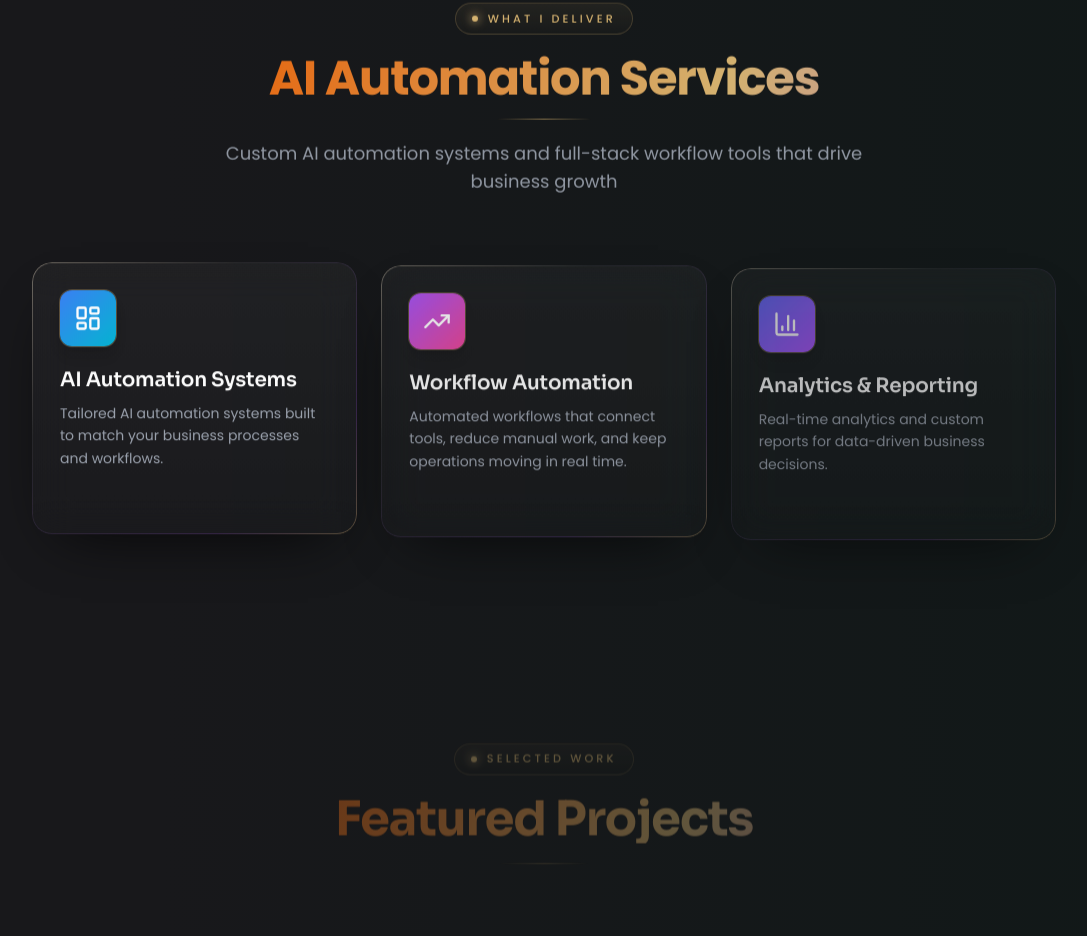
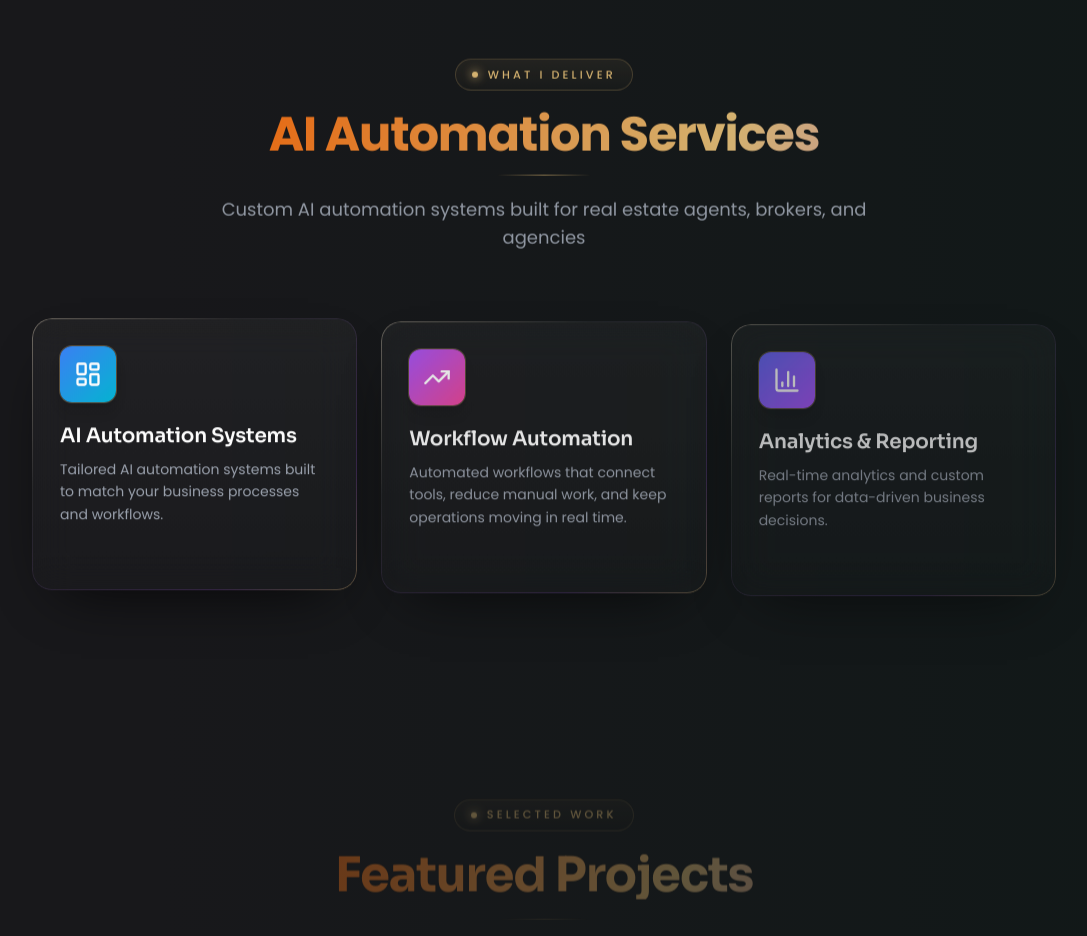
Before and after one commit to Abdullahkhan80/My-Protfolio, a React (Vite) app: page / in a window 1280 px wide. Shown: the part 2240-3176 px from the top of the page, without its empty margins (96-1183 px from the left). Built offline with nearby package versions, Linux system fonts and the light colour scheme.

Commit message:
feat: update portfolio content and descriptions to focus on AI automation for real estate

```diff
--- a/index.html
+++ b/index.html
@@ -6,10 +6,10 @@
     <meta name="viewport" content="width=device-width, initial-scale=1.0" />
 
     <!-- Primary Meta Tags -->
-    <title>Abdullah - MERN Stack Developer | Full Stack Web Developer</title>
-    <meta name="title" content="Abdullah - MERN Stack Developer | Full Stack Web Developer" />
-    <meta name="description" content="Professional MERN Stack Developer specializing in React, Node.js, Express.js, and MongoDB. Creating innovative web applications with responsive design and modern technologies. View my portfolio and projects." />
-    <meta name="keywords" content="Abdullah, MERN Stack Developer, Full Stack Developer, Web Developer, React Developer, Node.js Developer, JavaScript Developer, Frontend Developer, Backend Developer, MongoDB Developer, Express.js Developer, Portfolio, Web Applications, Responsive Design, Modern Web Development" />
+    <title>Abdullah - AI Automation for Real Estate | Lead & CRM Workflow Systems</title>
+    <meta name="title" content="Abdullah - AI Automation for Real Estate | Lead & CRM Workflow Systems" />
+    <meta name="description" content="AI automation specialist for real estate agents and agencies. I build lead follow-up automation, CRM integrations, listing workflows, and appointment scheduling systems that help realtors capture more leads and close more deals." />
+    <meta name="keywords" content="Abdullah, Real Estate Automation, AI Automation for Realtors, Lead Follow-Up Automation, Real Estate CRM Integration, Listing Automation, Appointment Scheduling, Workflow Automation, Real Estate Agents, AI Systems, Automation Developer, Portfolio" />
     <meta name="author" content="Abdullah" />
     <meta name="robots" content="index, follow" />
     <meta name="language" content="English" />
@@ -33,8 +33,8 @@
     <!-- Open Graph / Facebook -->
     <meta property="og:type" content="website" />
     <meta property="og:url" content="https://abdullah-drab.vercel.app/" />
-    <meta property="og:title" content="Abdullah - MERN Stack Developer | Full Stack Web Developer" />
-    <meta property="og:description" content="Professional MERN Stack Developer specializing in React, Node.js, Express.js, and MongoDB. Creating innovative web applications with responsive design and modern technologies." />
+    <meta property="og:title" content="Abdullah - AI Automation for Real Estate | Lead & CRM Workflow Systems" />
+    <meta property="og:description" content="AI automation specialist for real estate agents and agencies. Lead follow-up automation, CRM integrations, listing workflows, and appointment scheduling systems that help realtors close more deals." />
     <meta property="og:image" content="https://abdullah-drab.vercel.app/Meta.png" />
     <meta property="og:image:width" content="1200" />
     <meta property="og:image:height" content="630" />
@@ -44,8 +44,8 @@
     <!-- Twitter -->
     <meta property="twitter:card" content="summary_large_image" />
     <meta property="twitter:url" content="https://abdullah-drab.vercel.app/" />
-    <meta property="twitter:title" content="Abdullah - MERN Stack Developer | Full Stack Web Developer" />
-    <meta property="twitter:description" content="Professional MERN Stack Developer specializing in React, Node.js, Express.js, and MongoDB. Creating innovative web applications with responsive design and modern technologies." />
+    <meta property="twitter:title" content="Abdullah - AI Automation for Real Estate | Lead & CRM Workflow Systems" />
+    <meta property="twitter:description" content="AI automation specialist for real estate agents and agencies. Lead follow-up automation, CRM integrations, listing workflows, and appointment scheduling systems that help realtors close more deals." />
     <meta property="twitter:image" content="https://abdullah-drab.vercel.app/Meta.png" />
 
     <!-- LinkedIn -->
@@ -64,21 +64,21 @@
       "@context": "https://schema.org",
       "@type": "Person",
       "name": "Abdullah",
-      "jobTitle": "MERN Stack Developer",
-      "description": "Professional MERN Stack Developer specializing in React, Node.js, Express.js, and MongoDB",
+      "jobTitle": "AI Automation Specialist for Real Estate",
+      "description": "AI automation specialist building lead follow-up systems, CRM integrations, and workflow automation for real estate agents and agencies",
       "url": "https://abdullah-drab.vercel.app/",
       "image": "https://abdullah-drab.vercel.app/Photo.png",
       "knowsAbout": [
+        "Real Estate Automation",
+        "Lead Follow-Up Automation",
+        "CRM Integration",
+        "Workflow Automation",
+        "AI Automation Systems",
+        "Listing Management Automation",
+        "Appointment Scheduling",
         "React.js",
         "Node.js",
-        "Express.js",
-        "MongoDB",
-        "JavaScript",
-        "Full Stack Development",
-        "Web Development",
-        "Responsive Design",
-        "Frontend Development",
-        "Backend Development"
+        "Full Stack Development"
       ],
       "worksFor": {
         "@type": "Organization",
@@ -102,7 +102,7 @@
       "@type": "WebSite",
       "name": "Abdullah Portfolio",
       "url": "https://abdullah-drab.vercel.app/",
-      "description": "Professional portfolio of Abdullah, a MERN Stack Developer",
+      "description": "Portfolio of Abdullah, an AI automation specialist for the real estate industry",
       "author": {
         "@type": "Person",
         "name": "Abdullah"
@@ -124,10 +124,10 @@
         "@type": "Person",
         "name": "Abdullah"
       },
-      "description": "Portfolio showcasing web development projects and skills",
+      "description": "Portfolio showcasing AI automation systems and workflow solutions for real estate",
       "url": "https://abdullah-drab.vercel.app/",
-      "genre": "Web Development",
-      "keywords": "MERN Stack, React, Node.js, MongoDB, Web Development"
+      "genre": "AI Automation",
+      "keywords": "Real Estate Automation, Lead Follow-Up, CRM Integration, Workflow Automation, AI Systems"
     }
     </script>
 
--- a/src/Pages/About.jsx
+++ b/src/Pages/About.jsx
@@ -14,14 +14,14 @@ const MainTitle = memo(() => (
       <span className="relative inline-block">
         <span className="absolute -inset-2 bg-gradient-to-r from-[#6366f1] to-[#a855f7] blur-2xl opacity-20"></span>
         <span className="relative bg-gradient-to-r from-white via-blue-100 to-purple-200 bg-clip-text text-transparent">
-          Full Stack
+          AI Automation
         </span>
       </span>
       <br />
       <span className="relative inline-block mt-2">
         <span className="absolute -inset-2 bg-gradient-to-r from-orange-500 to-[#a855f7] blur-2xl opacity-20"></span>
         <span className="relative bg-gradient-to-r from-orange-500 to-[#a855f7] bg-clip-text text-transparent">
-          Developer
+          for Real Estate
         </span>
       </span>
     </h1>
@@ -87,7 +87,7 @@ const SocialLink = memo(({ icon: Icon, link }) => (
 const TYPING_SPEED = 50;
 const ERASING_SPEED = 30;
 const PAUSE_DURATION = 2000;
-const WORDS = ["AI Automation Systems", "Workflow Automation", "Full-Stack AI Solutions"];
+const WORDS = ["Lead Follow-Up Automation", "Listing & CRM Workflows", "AI Systems for Realtors"];
 const TECH_STACK = ["React", "Javascript", "Node.js", "Tailwind"];
 const SOCIAL_LINKS = [
   { icon: Github, link: "https://github.com/Abdullahkhan80" },
@@ -208,7 +208,7 @@ const Home = () => {
                 <p className="mx-auto max-w-xl text-base font-light leading-relaxed text-gray-400 md:text-lg lg:mx-0"
                   data-aos="fade-up"
                   data-aos-delay="1000">
-                  Full-Stack Developer specializing in AI automation systems. I build custom automations, workflow integrations, and AI-powered tools that turn manual processes into scalable, high-performance business solutions.
+                  I build AI automation systems for real estate agents and agencies. From instant lead follow-up and CRM integrations to listing management and appointment scheduling — I turn manual busywork into automated workflows so you can focus on closing deals.
                 </p>
 
                 {/* Tech Stack */}
--- a/src/Pages/Home.jsx
+++ b/src/Pages/Home.jsx
@@ -45,7 +45,7 @@ const ServicesSection = memo(() => (
         </h2>
         <div className="mx-auto mb-5 h-px w-24 bg-gradient-to-r from-transparent via-[#e6c078]/60 to-transparent" />
         <p className="mx-auto max-w-2xl text-base leading-7 text-gray-400 md:text-lg">
-          Custom AI automation systems and full-stack workflow tools that drive business growth
+          Custom AI automation systems built for real estate agents, brokers, and agencies
         </p>
       </motion.div>
 
@@ -90,7 +90,7 @@ const Header = memo(() => (
     >
       <span className="eyebrow">
         <Sparkles className="w-3.5 h-3.5 text-[#e6c078]" />
-        Building Professional AI Automation Systems
+        Building AI Automation Systems for Real Estate
       </span>
     </div>
   </div>
@@ -285,9 +285,9 @@ const AboutPage = () => {
               data-aos="fade-right"
               data-aos-duration="1500"
             >
-             I build professional AI automation systems,
-             <br />Specializing in full-stack and Next.js development
-             <br />Helping businesses automate workflows, connect tools, and scale operations with data-driven solutions
+             I build AI automation systems for real estate professionals,
+             <br />Specializing in lead follow-up, CRM workflows, and listing automation
+             <br />Helping agents and agencies capture more leads, respond faster, and close more deals on autopilot
             </p>
 
             <div className="flex w-full flex-col items-center justify-center gap-4 sm:flex-row md:justify-start">
```
